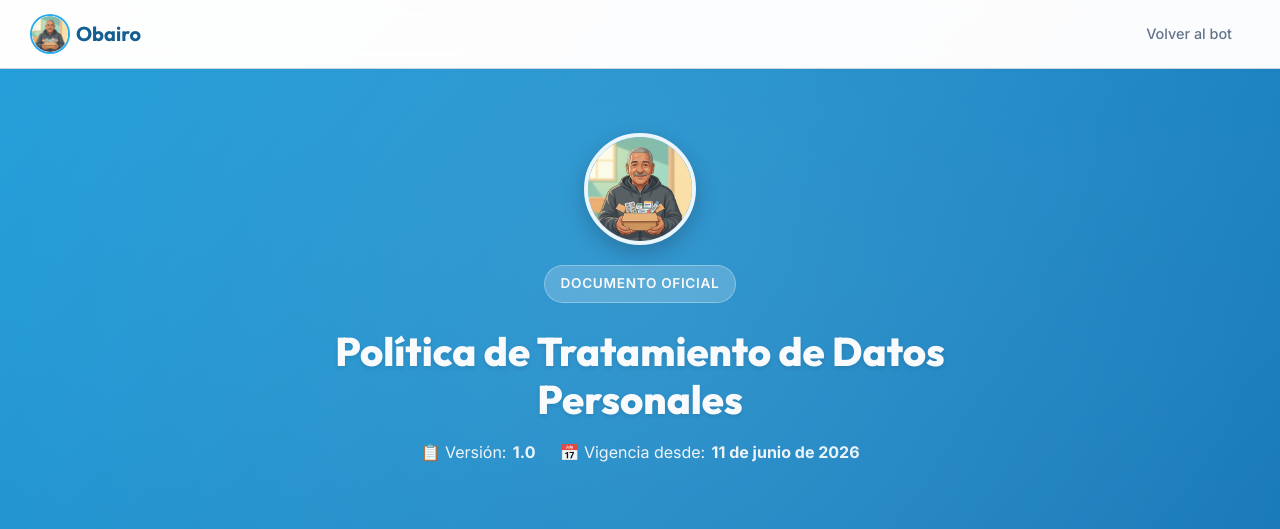
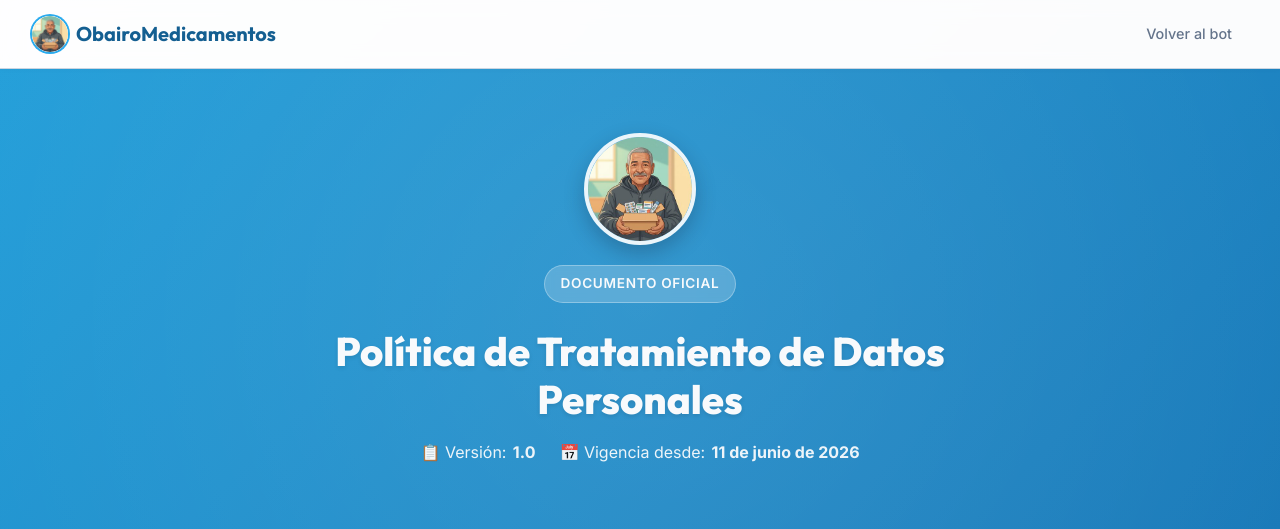
Before and after one commit to JulbautistaT/chatbot_donacion_medicamentos, a Django app: page /politica-de-datos/ in a window 1280 px wide. Shown: the top 529 px of the page. Run offline with Django 4.2, Linux system fonts and the light colour scheme; data comes from the database, SQL or seed files in the repository.

Commit message:
feat: identidad visual de Obairo en la política de datos

```diff
--- a/templates/politica_datos.html
+++ b/templates/politica_datos.html
@@ -402,7 +402,7 @@
     <header class="top-navbar">
         <a href="https://t.me/obairo_medicamentos_bot" class="brand-logo" id="nav-brand">
             <img class="logo-icon" src="{% static 'politicas/obairo.jpg' %}" alt="" width="36" height="36">
-            <span>Obairo</span>
+            <span>ObairoMedicamentos</span>
         </a>
         <nav class="nav-links">
             <a href="https://t.me/obairo_medicamentos_bot" id="nav-back-bot">Volver al bot</a>
```
